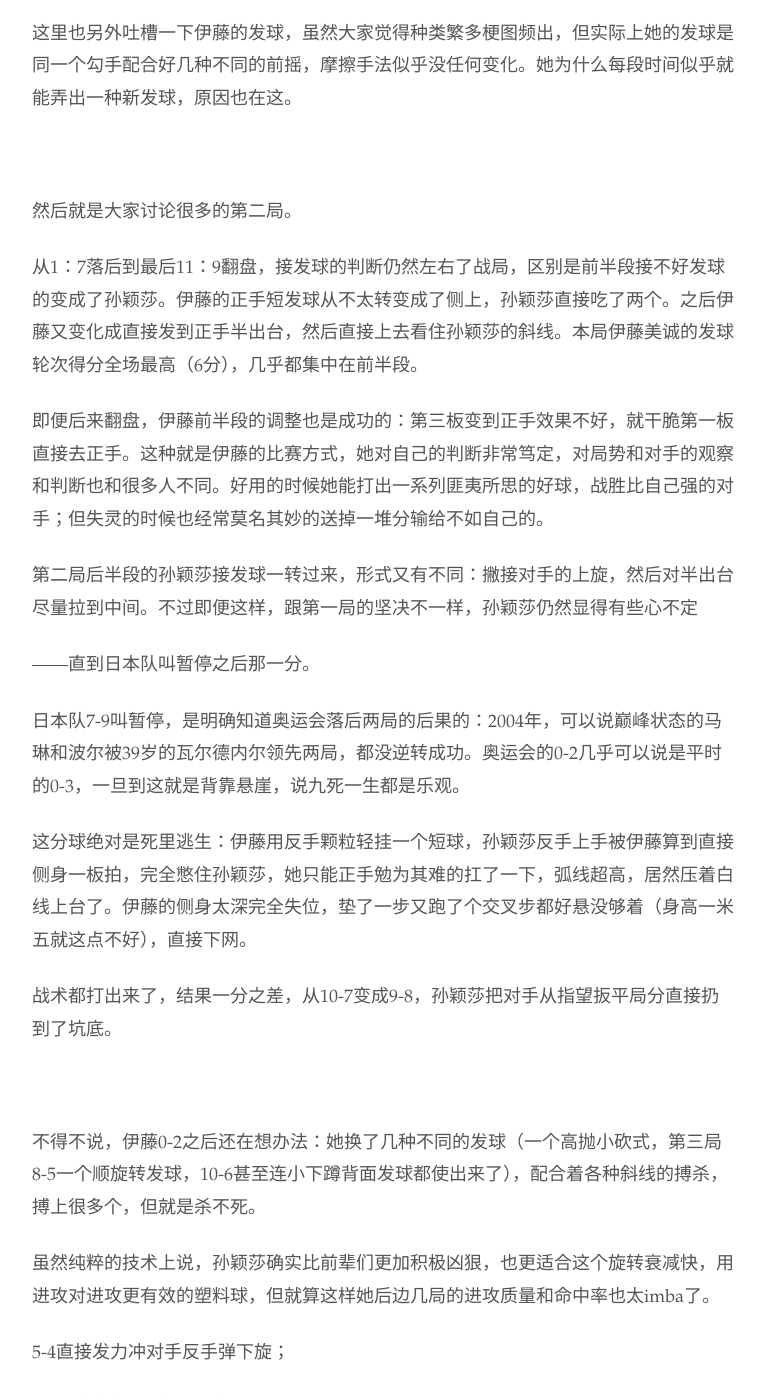
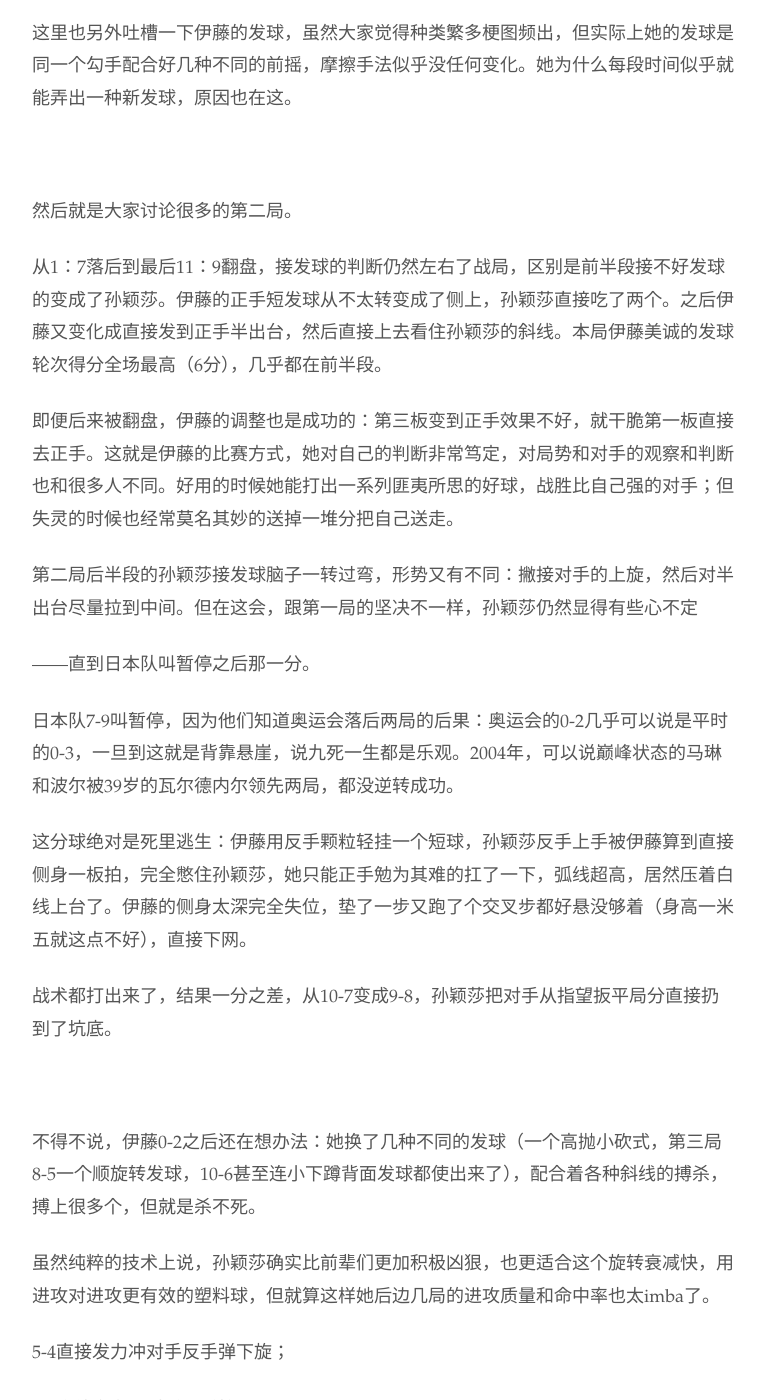
Before and after one commit to readandchedan/readandchedan.github.io, a Jekyll site: the page built from _posts/tabletennis/_posts/2021-07-29-sun-yingsha-mima-ito.md, in a window 1280 px wide and 1400 px high, scrolled down 1055 px. Shown: the whole window, without its empty margins (256-1021 px from the left). Built offline with Jekyll 4.4.1, drawn with Linux system fonts in a browser that asks for light colours; some of the changed text lies outside the part shown.

Commit message:
minor fixes

```diff
--- a/_posts/tabletennis/_posts/2021-07-29-sun-yingsha-mima-ito.md
+++ b/_posts/tabletennis/_posts/2021-07-29-sun-yingsha-mima-ito.md
@@ -21,15 +21,15 @@ layout: default
 
 然后就是大家讨论很多的第二局。
 
-从1：7落后到最后11：9翻盘，接发球的判断仍然左右了战局，区别是前半段接不好发球的变成了孙颖莎。伊藤的正手短发球从不太转变成了侧上，孙颖莎直接吃了两个。之后伊藤又变化成直接发到正手半出台，然后直接上去看住孙颖莎的斜线。本局伊藤美诚的发球轮次得分全场最高（6分），几乎都集中在前半段。
+从1：7落后到最后11：9翻盘，接发球的判断仍然左右了战局，区别是前半段接不好发球的变成了孙颖莎。伊藤的正手短发球从不太转变成了侧上，孙颖莎直接吃了两个。之后伊藤又变化成直接发到正手半出台，然后直接上去看住孙颖莎的斜线。本局伊藤美诚的发球轮次得分全场最高（6分），几乎都在前半段。
 
-即便后来翻盘，伊藤前半段的调整也是成功的：第三板变到正手效果不好，就干脆第一板直接去正手。这种就是伊藤的比赛方式，她对自己的判断非常笃定，对局势和对手的观察和判断也和很多人不同。好用的时候她能打出一系列匪夷所思的好球，战胜比自己强的对手；但失灵的时候也经常莫名其妙的送掉一堆分输给不如自己的。
+即便后来被翻盘，伊藤的调整也是成功的：第三板变到正手效果不好，就干脆第一板直接去正手。这就是伊藤的比赛方式，她对自己的判断非常笃定，对局势和对手的观察和判断也和很多人不同。好用的时候她能打出一系列匪夷所思的好球，战胜比自己强的对手；但失灵的时候也经常莫名其妙的送掉一堆分把自己送走。
 
-第二局后半段的孙颖莎接发球一转过来，形式又有不同：撇接对手的上旋，然后对半出台尽量拉到中间。不过即便这样，跟第一局的坚决不一样，孙颖莎仍然显得有些心不定
+第二局后半段的孙颖莎接发球脑子一转过弯，形势又有不同：撇接对手的上旋，然后对半出台尽量拉到中间。但在这会，跟第一局的坚决不一样，孙颖莎仍然显得有些心不定
 
 ——直到日本队叫暂停之后那一分。
 
-日本队7-9叫暂停，是明确知道奥运会落后两局的后果的：2004年，可以说巅峰状态的马琳和波尔被39岁的瓦尔德内尔领先两局，都没逆转成功。奥运会的0-2几乎可以说是平时的0-3，一旦到这就是背靠悬崖，说九死一生都是乐观。
+日本队7-9叫暂停，因为他们知道奥运会落后两局的后果：奥运会的0-2几乎可以说是平时的0-3，一旦到这就是背靠悬崖，说九死一生都是乐观。2004年，可以说巅峰状态的马琳和波尔被39岁的瓦尔德内尔领先两局，都没逆转成功。
 
 这分球绝对是死里逃生：伊藤用反手颗粒轻挂一个短球，孙颖莎反手上手被伊藤算到直接侧身一板拍，完全憋住孙颖莎，她只能正手勉为其难的扛了一下，弧线超高，居然压着白线上台了。伊藤的侧身太深完全失位，垫了一步又跑了个交叉步都好悬没够着（身高一米五就这点不好），直接下网。
 
@@ -59,7 +59,7 @@ layout: default
 
 对于孙颖莎来说，她的首次奥运单项之旅可以说相当圆满：她2017年才进一队，2018年还在打青奥会，2021年已经承担下了疫情年份奥运会的压力，击败了主要对手，和队友会师了决赛，尤其以这种过瘾的方式。
 
-孙颖莎所代表的是下一次迭代的女子乒乓球：现如今的规则，近台的攻防转换更加频繁和积极，从38毫米小球到塑料球初期女子相持为主的趋势会在未来彻底改写。伊藤和平野对中国队的冲击是这个趋势的序章，而孙颖莎是中国队用来回应的，更完善的下一代运动员：她们能用发力回应发力，而且保持极高的质量和稳定性；她们比之前更能像男选手一样思考比赛和处理球，在电光火石的进攻中间永远寻找下一次进攻的机会，而不只是多比对手扛一板。
+孙颖莎所代表的是下一次迭代的女子乒乓球：现如今的规则，近台的攻防转换更加频繁和积极，从38毫米小球到塑料球初期女子相持为主的趋势会在未来彻底改写。伊藤和平野对中国队的冲击是这个趋势的序章，而孙颖莎是中国队用来回应的，更完善的下一代运动员：她们能用发力回应发力，而且保持极高的质量和稳定性；她们比之前更能像男选手一样思考比赛和处理球，在电光火石的进攻中间永远寻找下一次进攻的机会，而不只满足于多比对手扛一板。
 
 <br>
 
```
Also changed, not shown: other parts of _posts/tabletennis/_posts/2021-07-29-sun-yingsha-mima-ito.md (+2 -2 lines).
